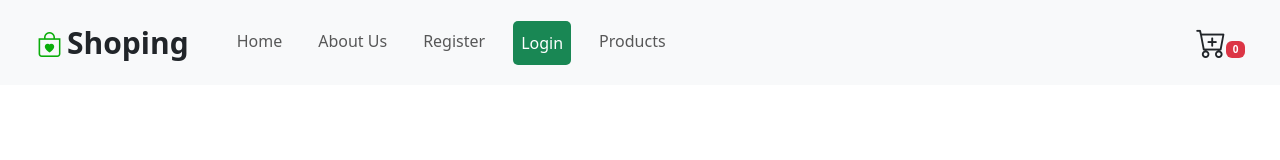
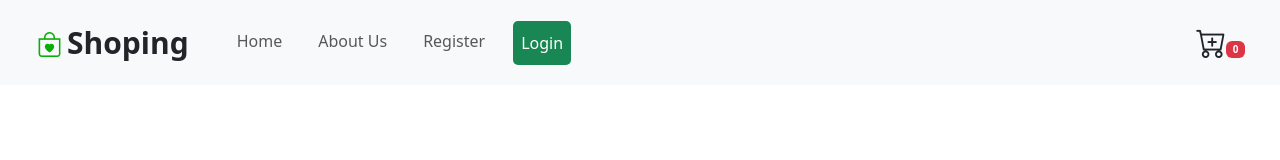
Before and after one commit to AhmedHamdiSaeed/E-Commerce-Front-End, an Angular app: page /login in a window 1280 px wide. Shown: the top 160 px of the page. Built offline with nearby package versions, Linux system fonts and the light colour scheme.

Commit message:
update project

```diff
--- a/src/app/Component/header/header.component.html
+++ b/src/app/Component/header/header.component.html
@@ -23,14 +23,15 @@
           <a class="nav-link" routerLinkActive="active" routerLink="/login" *ngIf="!isAuthed">Login</a>
         </li>
         <li class="nav-item">
-          <a class="nav-link" routerLinkActive="active" routerLink="products/category">Products</a>
+          <a class="nav-link" *ngIf="user?.role == 'user' "  routerLinkActive="active" routerLink="/products/category">Products</a>
           </li>
         <li class="nav-item">
+          <i class="fa-solid fa-user"></i>
+          <a class="nav-link" *ngIf="isAuthed && user?.role == 'user' " routerLinkActive="active" routerLink="/Profile">{{ user?.fname | uppercase }} {{ user?.lname | uppercase }} </a>
+        </li>          <a class="nav-link" *ngIf="isAuthed && user?.role == 'admin' " routerLinkActive="active" routerLink="/Admin">{{ user?.fname | uppercase }} {{ user?.lname | uppercase }} </a>
+
+        <li class="nav-item">
           <a class="nav-link" (click)="onLogout()" *ngIf="isAuthed">Logout</a>
-        </li>
-        <li class="nav-item">
-          <i class="fa-solid fa-user"></i>
-          <a class="nav-link" *ngIf="isAuthed">{{ user?.fname | uppercase }} {{ user?.lname | uppercase }}</a>
         </li>
       </ul>
       <button routerLink="/cart" class="btn ">
--- a/src/app/Component/login/login.component.ts
+++ b/src/app/Component/login/login.component.ts
@@ -32,7 +32,7 @@ onSubmit(form : NgForm){
       }
       else
       {
-        this.router.navigate(['/products/category']) ;
+        this.router.navigate(['/Profile']) ;
       }
 
     } , (err) => {
--- a/src/app/app-routing.module.ts
+++ b/src/app/app-routing.module.ts
@@ -28,7 +28,7 @@ const routes: Routes = [
   {path: 'Admin' , component: AdminBoardComponent ,  canActivate: [AuthGuardService]},
   { path: '', redirectTo: '/home', pathMatch: 'full' },
   { path: 'Not-Found', component: NotFoundComponent },
-  {path:'userProfile',component:UserProfileComponent},
+  {path:'Profile',component:UserProfileComponent},
   { path: '**', redirectTo: 'Not-Found' },
 ];
 
```
